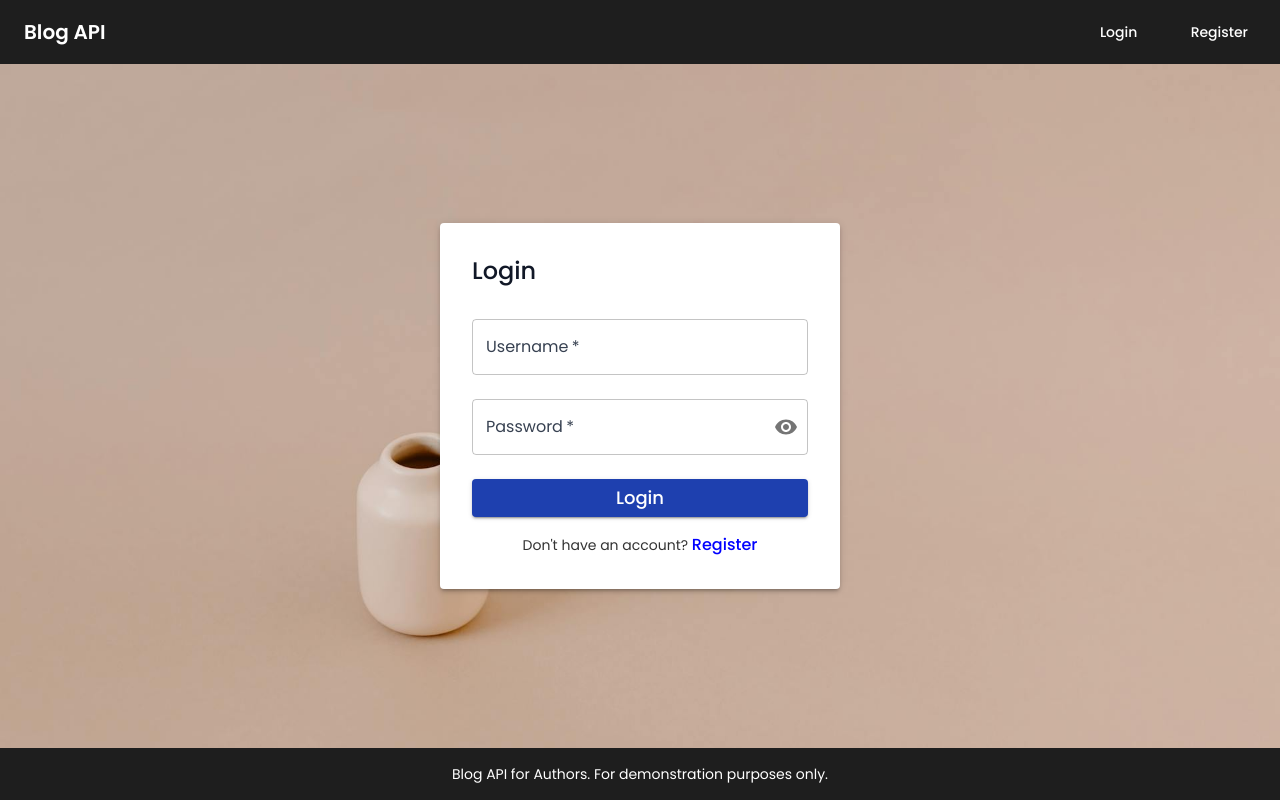
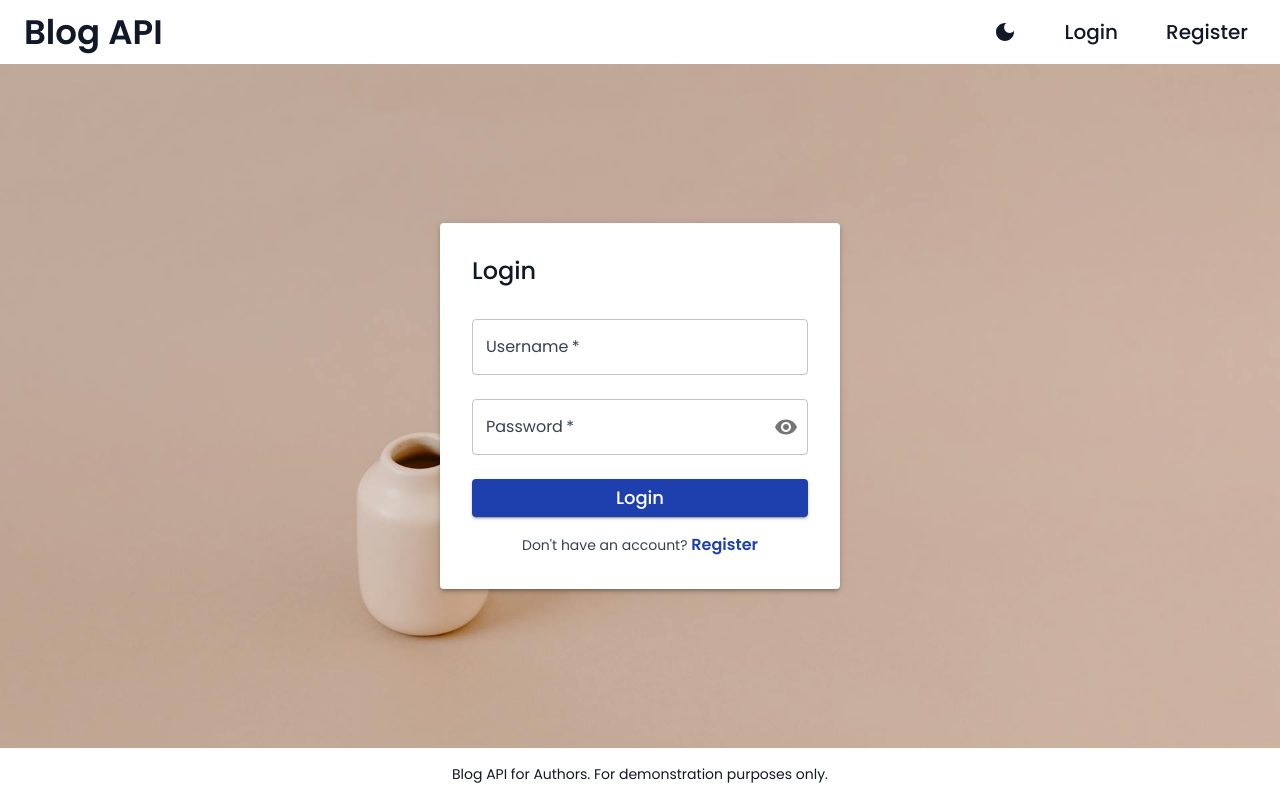
Before and after one commit to khantuevandrei/blog-frontend-author, a React (Vite) app: page /login in a window 1280 px wide. Built offline with nearby package versions, Linux system fonts and the light colour scheme.

Commit message:
Update features using theme colors

```diff
--- a/src/features/Auth/Login.jsx
+++ b/src/features/Auth/Login.jsx
@@ -1,7 +1,7 @@
 import { useContext, useState } from "react";
 import { useNavigate, Link } from "react-router-dom";
 import { AuthContext } from "../../context/AuthProvider";
-import { Box, Typography } from "@mui/material";
+import { Box, Typography, useTheme } from "@mui/material";
 import Form from "../../components/Form";
 import FormField from "../../components/FormField";
 import PasswordField from "../../components/PasswordField";
@@ -10,6 +10,7 @@ import AlertMessage from "../../components/AlertMessage";
 
 export default function Login() {
   const navigate = useNavigate();
+  const theme = useTheme();
   const { login } = useContext(AuthContext);
   const [error, setError] = useState(null);
   const [loading, setLoading] = useState(false);
@@ -79,7 +80,7 @@ export default function Login() {
           sx={{
             mt: 2,
             textAlign: "center",
-            color: "#333",
+            color: theme.palette.text.secondary,
             fontSize: 14,
           }}
         >
@@ -88,10 +89,12 @@ export default function Login() {
             component={Link}
             to="/register"
             sx={{
-              color: "blue",
+              color: theme.palette.primary.main,
               textDecoration: "none",
-              fontWeight: 500,
-              "&:hover": { textDecoration: "underline" },
+              fontWeight: 600,
+              "&:hover": {
+                color: theme.palette.primary.light,
+              },
             }}
           >
             Register
--- a/src/features/Auth/Register.jsx
+++ b/src/features/Auth/Register.jsx
@@ -1,6 +1,6 @@
 import { useState } from "react";
 import { useNavigate, Link } from "react-router-dom";
-import { Box, Collapse, Typography } from "@mui/material";
+import { Box, Collapse, Typography, useTheme } from "@mui/material";
 import Form from "../../components/Form";
 import FormField from "../../components/FormField";
 import PasswordField from "../../components/PasswordField";
@@ -11,6 +11,7 @@ import AlertMessage from "../../components/AlertMessage";
 
 export default function Register() {
   const navigate = useNavigate();
+  const theme = useTheme();
   const [error, setError] = useState({
     username: null,
     password: null,
@@ -158,7 +159,7 @@ export default function Register() {
           sx={{
             mt: 2,
             textAlign: "center",
-            color: "#333",
+            color: theme.palette.text.secondary,
             fontSize: 14,
           }}
         >
@@ -167,10 +168,12 @@ export default function Register() {
             component={Link}
             to="/login"
             sx={{
-              color: "blue",
+              color: theme.palette.primary.main,
               textDecoration: "none",
-              fontWeight: 500,
-              "&:hover": { textDecoration: "underline" },
+              fontWeight: 600,
+              "&:hover": {
+                color: theme.palette.primary.light,
+              },
             }}
           >
             Login
--- a/src/features/EditPost/EditPost.jsx
+++ b/src/features/EditPost/EditPost.jsx
@@ -109,7 +109,7 @@ export default function EditPost() {
     >
       <BackButton onClick={() => navigate(`/${postId}`)} />
       <Paper elevation={3} sx={{ p: 4, width: "100%", maxWidth: 500 }}>
-        <Typography variant="h5" mb={2}>
+        <Typography variant="h5" mb={2} sx={{ fontWeight: 500 }}>
           Update Post
         </Typography>
 
@@ -117,6 +117,7 @@ export default function EditPost() {
           <TextField
             label="Title"
             name="title"
+            margin="normal"
             value={form.title}
             onChange={handleChange}
             fullWidth
@@ -127,6 +128,7 @@ export default function EditPost() {
           <TextField
             label="Body"
             name="body"
+            margin="normal"
             value={form.body}
             onChange={handleChange}
             fullWidth
--- a/src/features/ErrorPage/ErrorPage.jsx
+++ b/src/features/ErrorPage/ErrorPage.jsx
@@ -1,9 +1,10 @@
-import { Box, Typography, Button } from "@mui/material";
+import { Box, Typography, useTheme } from "@mui/material";
 import { useNavigate } from "react-router-dom";
 import GenericButton from "../../components/GenericButton";
 
 export default function ErrorPage({ code = 404, message = "Page not found" }) {
   const navigate = useNavigate();
+  const theme = useTheme();
 
   return (
     <Box
@@ -20,14 +21,23 @@ export default function ErrorPage({ code = 404, message = "Page not found" }) {
       <Typography
         variant="h1"
         component="h1"
-        sx={{ fontSize: 100, fontWeight: "bold" }}
+        sx={{
+          fontSize: 100,
+          fontWeight: 600,
+          color: theme.palette.text.primary,
+        }}
       >
         {code}
       </Typography>
-      <Typography variant="h5" sx={{ mb: 3 }}>
+      <Typography
+        variant="h5"
+        sx={{ mb: 3, color: theme.palette.text.primary }}
+      >
         {message}
       </Typography>
-      <GenericButton name="Home" onClick={() => navigate("/")} />
+      <Box>
+        <GenericButton name="Home" onClick={() => navigate("/")} />
+      </Box>
     </Box>
   );
 }
--- a/src/features/Footer/Footer.jsx
+++ b/src/features/Footer/Footer.jsx
@@ -1,6 +1,8 @@
-import { Box, Typography } from "@mui/material";
+import { Box, Typography, useTheme } from "@mui/material";
 
 export default function Footer() {
+  const theme = useTheme();
+
   return (
     <Box
       component="footer"
@@ -8,8 +10,8 @@ export default function Footer() {
         mt: "auto",
         py: 2,
         textAlign: "center",
-        color: "#ffffff",
-        bgcolor: "#1e1e1e",
+        color: theme.palette.text.primary,
+        bgcolor: theme.palette.background.paper,
       }}
     >
       <Typography variant="body2">
--- a/src/features/Header/Header.jsx
+++ b/src/features/Header/Header.jsx
@@ -1,46 +1,79 @@
-import { AppBar, Toolbar, Typography, Button, Box } from "@mui/material";
+import {
+  AppBar,
+  Toolbar,
+  Typography,
+  Button,
+  Box,
+  useTheme,
+  Tooltip,
+  IconButton,
+} from "@mui/material";
+import { LightMode, DarkMode } from "@mui/icons-material";
+import { useThemeMode } from "../../context/ThemeContext";
 import { useContext } from "react";
 import { AuthContext } from "../../context/AuthProvider";
 import { Link, useNavigate } from "react-router-dom";
 
 export default function Header() {
   const navigate = useNavigate();
+  const theme = useTheme();
+  const { isDarkMode, toggleTheme } = useThemeMode();
   const { user, logout } = useContext(AuthContext);
 
   return (
-    <AppBar position="static" sx={{ backgroundColor: "#1e1e1e" }}>
+    <AppBar
+      position="static"
+      sx={{ backgroundColor: theme.palette.background.paper }}
+    >
       <Toolbar sx={{ display: "flex", justifyContent: "space-between" }}>
         <Typography
-          variant="h6"
+          variant="h4"
           component={Link}
           to="/"
-          sx={{ color: "inherit", textDecoration: "none", fontWeight: 600 }}
+          sx={{
+            color: theme.palette.text.primary,
+            textDecoration: "none",
+            fontWeight: 600,
+          }}
         >
           Blog API
         </Typography>
         <Box sx={{ display: "flex", alignItems: "center", gap: 2 }}>
+          <Tooltip
+            title={isDarkMode ? "Switch to Light Mode" : "Switch to Dark Mode"}
+          >
+            <IconButton
+              onClick={toggleTheme}
+              sx={{ color: theme.palette.text.primary }}
+            >
+              {isDarkMode ? <LightMode /> : <DarkMode />}
+            </IconButton>
+          </Tooltip>
           {user ? (
             <>
-              <Typography variant="body1">
+              <Typography variant="body1" sx={{ fontSize: 20 }}>
                 Hello,{" "}
                 <Link
                   to={"/me"}
                   style={{
                     textDecoration: "none",
-                    color: "inherit",
-                    fontWeight: 700,
+                    color: theme.palette.text.primary,
+                    fontWeight: 600,
                   }}
                 >
                   {user.username}
                 </Link>
               </Typography>
               <Button
-                color="inherit"
                 onClick={() => {
                   logout();
                   navigate("/");
                 }}
-                sx={{ ml: 2 }}
+                sx={{
+                  ml: 2,
+                  color: theme.palette.text.primary,
+                  fontSize: 20,
+                }}
               >
                 Logout
               </Button>
@@ -48,18 +81,24 @@ export default function Header() {
           ) : (
             <>
               <Button
-                color="inherit"
                 component={Link}
                 to="/login"
-                sx={{ ml: 2 }}
+                sx={{
+                  ml: 2,
+                  color: theme.palette.text.primary,
+                  fontSize: 20,
+                }}
               >
                 Login
               </Button>
               <Button
-                color="inherit"
                 component={Link}
                 to="/register"
-                sx={{ ml: 2 }}
+                sx={{
+                  ml: 2,
+                  color: theme.palette.text.primary,
+                  fontSize: 20,
+                }}
               >
                 Register
               </Button>
--- a/src/features/NewPost/NewPost.jsx
+++ b/src/features/NewPost/NewPost.jsx
@@ -67,7 +67,7 @@ export default function NewPost() {
     >
       <BackButton onClick={() => navigate("/")} />
       <Paper elevation={3} sx={{ p: 4, width: "100%", maxWidth: 500 }}>
-        <Typography variant="h5" mb={2}>
+        <Typography variant="h5" mb={2} sx={{ fontWeight: 500 }}>
           Create New Post
         </Typography>
 
@@ -75,6 +75,7 @@ export default function NewPost() {
           <TextField
             label="Title"
             name="title"
+            margin="normal"
             value={form.title}
             onChange={handleChange}
             fullWidth
@@ -85,6 +86,7 @@ export default function NewPost() {
           <TextField
             label="Body"
             name="body"
+            margin="normal"
             value={form.body}
             onChange={handleChange}
             fullWidth
--- a/src/features/Post/Post.jsx
+++ b/src/features/Post/Post.jsx
@@ -1,6 +1,6 @@
 import { useContext, useEffect, useState } from "react";
 import { useParams, useNavigate } from "react-router-dom";
-import { Paper, Typography, Box } from "@mui/material";
+import { Paper, Typography, Box, useTheme } from "@mui/material";
 import { AuthContext } from "../../context/AuthProvider";
 import LoadingOverlay from "../../components/LoadingOverlay";
 import GenericButton from "../../components/GenericButton";
@@ -12,6 +12,7 @@ import ErrorPage from "../ErrorPage/ErrorPage";
 
 export default function Post() {
   const navigate = useNavigate();
+  const theme = useTheme();
   const { postId } = useParams();
   const { token } = useContext(AuthContext);
 
@@ -208,7 +209,10 @@ export default function Post() {
           {post.title}
         </Typography>
 
-        <Typography variant="subtitle1" sx={{ color: "gray", mb: 1 }}>
+        <Typography
+          variant="subtitle1"
+          sx={{ color: theme.palette.text.secondary, mb: 1 }}
+        >
           by <strong>@{post.author.username}</strong>
         </Typography>
 
@@ -225,12 +229,12 @@ export default function Post() {
 
         <Typography
           variant="body1"
-          sx={{ whiteSpace: "pre-line", mt: 4, mb: 4 }}
+          sx={{ whiteSpace: "pre-line", mt: 4, mb: 2 }}
         >
           {post.body}
         </Typography>
 
-        <Box sx={{ display: "flex", gap: 1 }}>
+        <Box sx={{ display: "flex", justifyContent: "center", gap: 1 }}>
           <GenericButton
             name="Edit"
             onClick={() => navigate(`/${postId}/edit`)}
--- a/src/features/Posts/Posts.jsx
+++ b/src/features/Posts/Posts.jsx
@@ -1,7 +1,7 @@
 import { useContext, useEffect, useState } from "react";
 import { useNavigate } from "react-router-dom";
 import { AuthContext } from "../../context/AuthProvider";
-import { Box, Typography, Button } from "@mui/material";
+import { Box, Typography, useTheme } from "@mui/material";
 import PostsList from "../../components/PostsList";
 import LoadingOverlay from "../../components/LoadingOverlay";
 import AlertMessage from "../../components/AlertMessage";
@@ -9,6 +9,7 @@ import GenericButton from "../../components/GenericButton";
 
 export default function Posts() {
   const navigate = useNavigate();
+  const theme = useTheme();
   const { user, token } = useContext(AuthContext);
   const [posts, setPosts] = useState([]);
   const [error, setError] = useState(null);
@@ -49,6 +50,7 @@ export default function Posts() {
         flexGrow: 1,
         flexDirection: "column",
         justifyContent: "center",
+        alignItems: "center",
         my: 6,
       }}
     >
@@ -61,12 +63,13 @@ export default function Posts() {
           my: 4,
           fontWeight: 700,
           textAlign: "center",
+          color: theme.palette.text.primary,
         }}
       >
         Your Posts:
       </Typography>
       <PostsList posts={posts} />
-      <Box width="100%" display="flex" justifyContent="center">
+      <Box display="flex" justifyContent="center">
         <GenericButton name="New post" onClick={() => navigate("/new")} />
       </Box>
       {error && <AlertMessage type="error">{error}</AlertMessage>}
```
